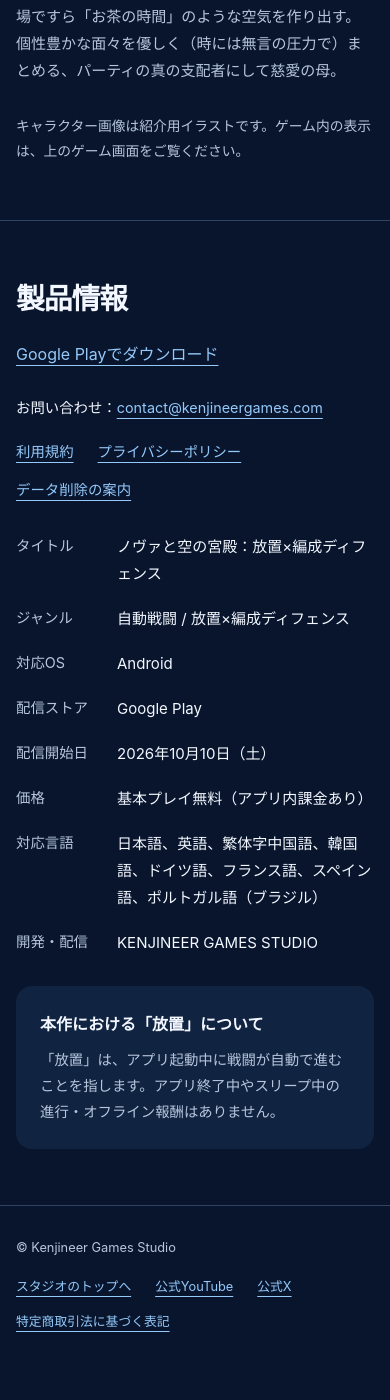
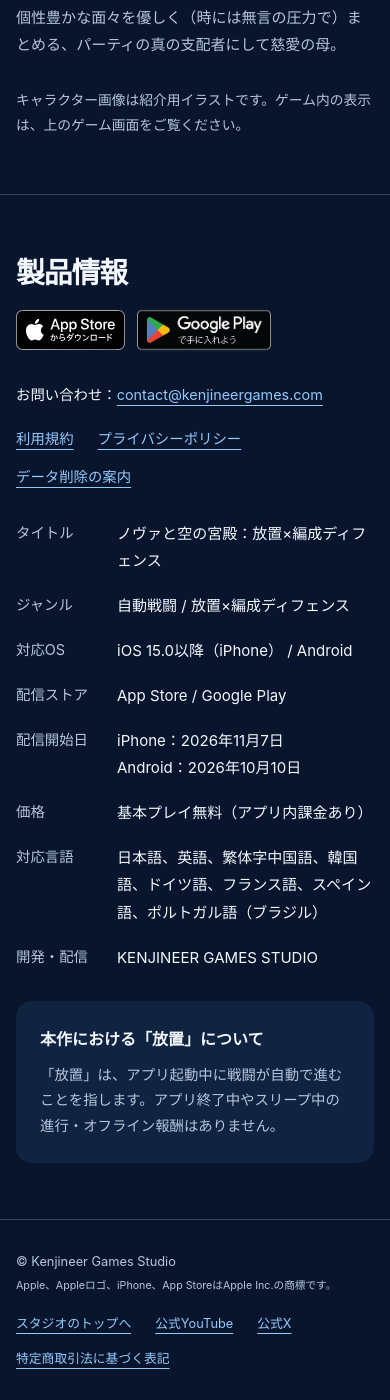
Before and after one commit to kenjineer-code/kenjineer-code.github.io, a Jekyll site: the page nova-and-the-sky-palace.html, which Jekyll copies as it is, in a window 390 px wide and 1400 px high, scrolled down 6890 px. Built offline with Jekyll 4.4.1, drawn with Linux system fonts in a browser that asks for light colours; before the commit the page ends 8253 px from its top, so only the background shows below that; some of the changed text lies outside the part shown.

Commit message:
Add Nova iPhone release and App Store links

```diff
--- /dev/null
+++ b/assets/nova/store-links.css
@@ -0,0 +1,17 @@
+.nova-store-links {
+  display: flex;
+  flex-wrap: wrap;
+  align-items: center;
+  gap: 12px;
+  margin-block: 10px;
+}
+
+.nova-store-links img {
+  display: block;
+  width: auto;
+  height: 40px;
+}
+
+.nova-store-links .google-play-badge {
+  height: 52px;
+}
--- a/nova-and-the-sky-palace.html
+++ b/nova-and-the-sky-palace.html
@@ -3,11 +3,11 @@
 <head>
   <meta charset="utf-8">
   <meta name="viewport" content="width=device-width, initial-scale=1">
-  <meta name="description" content="仲間をどう強化し、どこに配置するかで戦い方が変わる、自動戦闘ディフェンス。『ノヴァと空の宮殿：放置×編成ディフェンス』はAndroid向けにGoogle Playで配信中。基本プレイ無料（アプリ内課金あり）。">
+  <meta name="description" content="仲間をどう強化し、どこに配置するかで戦い方が変わる、自動戦闘ディフェンス。『ノヴァと空の宮殿：放置×編成ディフェンス』はiPhone・Android向けにApp StoreとGoogle Playで配信中。基本プレイ無料（アプリ内課金あり）。">
   <link rel="canonical" href="https://kenjineergames.com/nova-and-the-sky-palace.html">
   <meta name="theme-color" content="#08152d">
-  <meta property="og:title" content="ノヴァと空の宮殿：放置×編成ディフェンス | Google Playで配信中">
-  <meta property="og:description" content="仲間の強化と配置を工夫して、迫りくる敵を迎え撃つAndroid向け自動戦闘ディフェンスゲーム。Google Playで配信中。">
+  <meta property="og:title" content="ノヴァと空の宮殿：放置×編成ディフェンス | iPhone・Androidで配信中">
+  <meta property="og:description" content="仲間の強化と配置を工夫して、迫りくる敵を迎え撃つ自動戦闘ディフェンスゲーム。iPhone・Androidで配信中。">
   <meta property="og:image" content="https://kenjineergames.com/assets/nova/release/key.webp">
   <meta property="og:image:width" content="1600">
   <meta property="og:image:height" content="900">
@@ -16,6 +16,7 @@
   <meta property="og:type" content="website">
   <meta name="twitter:card" content="summary_large_image">
   <title>ノヴァと空の宮殿：放置×編成ディフェンス | Kenjineer Games Studio</title>
+  <link rel="stylesheet" href="/assets/nova/store-links.css">
   <style>
     :root { color-scheme:dark; --page:#08152d; --surface:#102341; --ink:#f3f7ff; --muted:#b7c6dd; --accent:#94c9fa; --line:#304363; --radius:16px; --content:min(1140px,calc(100% - 48px)); }
     * { box-sizing:border-box; }
@@ -75,7 +76,7 @@
     <div class="wrap hero">
       <h1 class="sr-only">ノヴァと空の宮殿：放置×編成ディフェンス</h1>
       <img class="key-visual" src="/assets/nova/release/key.webp" width="1600" height="900" fetchpriority="high" alt="『ノヴァと空の宮殿：放置×編成ディフェンス』。ノヴァと仲間たちが、月夜に浮かぶ空の宮殿を目指すキービジュアル。">
-      <div class="release-line"><div><p class="release-date">Google Playで配信中</p><p class="release-platform">Android / Google Play · 基本プレイ無料（アプリ内課金あり）</p></div><a class="button" href="#movie">PVを見る</a></div>
+      <div class="release-line"><div><p class="release-date">iPhone・Androidで配信中</p><p class="release-platform">基本プレイ無料（アプリ内課金あり）</p></div><a class="button" href="#movie">PVを見る</a></div>
     </div>
     <section id="about"><div class="wrap"><div class="intro">
       <h2 class="section-title">仲間の強化と配置で戦う<br>自動戦闘ディフェンス</h2>
@@ -108,19 +109,27 @@
       <p class="party-note">キャラクター画像は紹介用イラストです。ゲーム内の表示は、上のゲーム画面をご覧ください。</p>
     </div></section>
     <section class="details" id="information" aria-labelledby="information-title"><div class="wrap details-grid">
-      <div><h2 class="section-title" id="information-title">製品情報</h2><p class="section-copy"><a href="https://play.google.com/store/apps/details?id=com.kenjineer.games.studio.celestial_bastion" target="_blank" rel="noopener noreferrer">Google Playでダウンロード</a></p><p class="support">お問い合わせ：<a href="mailto:contact@kenjineergames.com">contact@kenjineergames.com</a></p><div class="support-links"><a href="/nova/terms.html#ja">利用規約</a><a href="/privacy">プライバシーポリシー</a><a href="/delete-request.html">データ削除の案内</a></div></div>
+      <div>
+        <h2 class="section-title" id="information-title">製品情報</h2>
+        <div class="nova-store-links">
+          <a href="https://apps.apple.com/app/id6826269187" target="_blank" rel="noopener noreferrer"><img src="/assets/app-store-badge-ja.svg" width="109" height="40" alt="App Storeからダウンロード"></a>
+          <a href="https://play.google.com/store/apps/details?id=com.kenjineer.games.studio.celestial_bastion" target="_blank" rel="noopener noreferrer"><img class="google-play-badge" src="/assets/google-play-badge-ja.png" width="646" height="250" alt="Google Play で手に入れよう"></a>
+        </div>
+        <p class="support">お問い合わせ：<a href="mailto:contact@kenjineergames.com">contact@kenjineergames.com</a></p>
+        <div class="support-links"><a href="/nova/terms.html#ja">利用規約</a><a href="/privacy">プライバシーポリシー</a><a href="/delete-request.html">データ削除の案内</a></div>
+      </div>
       <div><dl class="specs">
         <dt>タイトル</dt><dd>ノヴァと空の宮殿：放置×編成ディフェンス</dd>
         <dt>ジャンル</dt><dd>自動戦闘 / 放置×編成ディフェンス</dd>
-        <dt>対応OS</dt><dd>Android</dd>
-        <dt>配信ストア</dt><dd>Google Play</dd>
-        <dt>配信開始日</dt><dd><time datetime="2026-10-10">2026年10月10日（土）</time></dd>
+        <dt>対応OS</dt><dd>iOS 15.0以降（iPhone） / Android</dd>
+        <dt>配信ストア</dt><dd>App Store / Google Play</dd>
+        <dt>配信開始日</dt><dd>iPhone：<time datetime="2026-11-07">2026年11月7日</time><br>Android：<time datetime="2026-10-10">2026年10月10日</time></dd>
         <dt>価格</dt><dd>基本プレイ無料（アプリ内課金あり）</dd>
         <dt>対応言語</dt><dd>日本語、英語、繁体字中国語、韓国語、ドイツ語、フランス語、スペイン語、ポルトガル語（ブラジル）</dd>
         <dt>開発・配信</dt><dd>KENJINEER GAMES STUDIO</dd>
       </dl><aside class="play-note"><h3>本作における「放置」について</h3><p>「放置」は、アプリ起動中に戦闘が自動で進むことを指します。アプリ終了中やスリープ中の進行・オフライン報酬はありません。</p></aside></div>
     </div></section>
   </main>
-  <footer><div class="wrap footer-inner"><span>© Kenjineer Games Studio</span><div class="footer-links"><a href="/">スタジオのトップへ</a><a href="https://www.youtube.com/channel/UCsMauzCuod53FBI2PIAkj9Q" target="_blank" rel="noopener noreferrer">公式YouTube</a><a href="https://x.com/kenjineergames" target="_blank" rel="noopener noreferrer">公式X</a><a href="/tokusho.html">特定商取引法に基づく表記</a></div></div></footer>
+  <footer><div class="wrap footer-inner"><span>© Kenjineer Games Studio<br><small>Apple、Appleロゴ、iPhone、App StoreはApple Inc.の商標です。</small></span><div class="footer-links"><a href="/">スタジオのトップへ</a><a href="https://www.youtube.com/channel/UCsMauzCuod53FBI2PIAkj9Q" target="_blank" rel="noopener noreferrer">公式YouTube</a><a href="https://x.com/kenjineergames" target="_blank" rel="noopener noreferrer">公式X</a><a href="/tokusho.html">特定商取引法に基づく表記</a></div></div></footer>
 </body>
 </html>
```
Also changed, not shown: index.html (+19 -2 lines), README.md, assets/app-store-badge-ja.svg (added).
